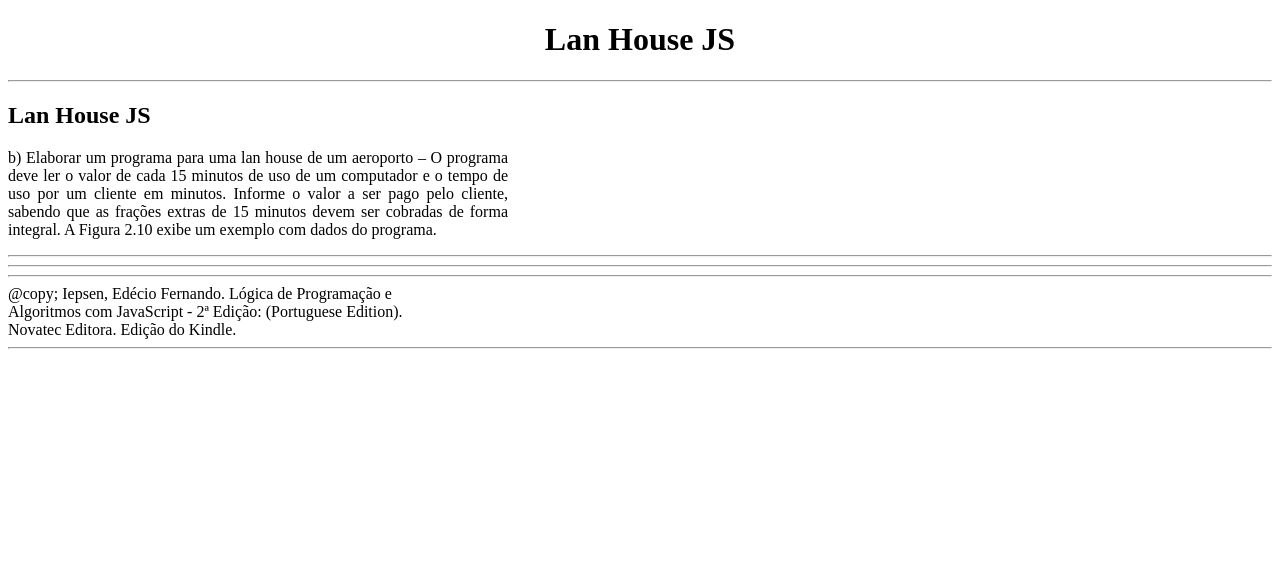
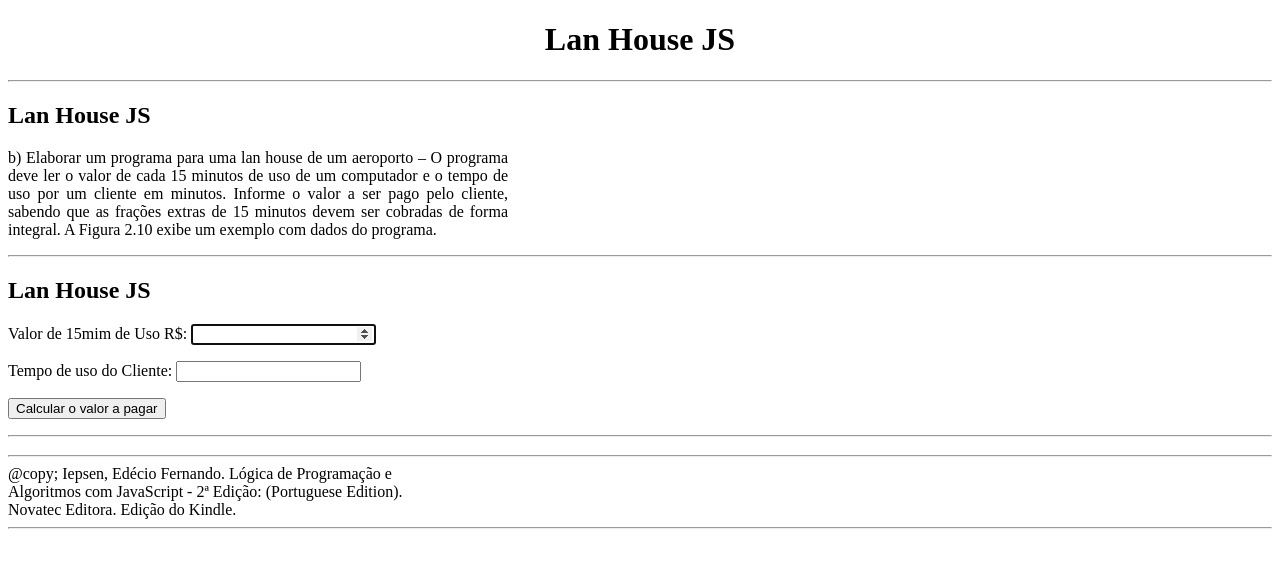
Before and after one commit to pedro-filho-81/aulas-html-css-javascript-1, a plain HTML site: page exemplos/algoritimo-com-js/capitulo02/exercicios/lan-house/lan_house.html in a window 1280 px wide. Drawn offline with Linux system fonts and the light colour scheme.

Commit message:
Update lan_house.html

```diff
--- a/exemplos/algoritimo-com-js/capitulo02/exercicios/lan-house/lan_house.html
+++ b/exemplos/algoritimo-com-js/capitulo02/exercicios/lan-house/lan_house.html
@@ -26,17 +26,37 @@
    <hr>
 
    <main>
+      <section id="questionario">
          <h2>Lan House JS</h2>
          <p>
             b) Elaborar um programa para uma lan house de um aeroporto – O programa deve ler o valor de cada 15 minutos de uso de um computador e o tempo de uso por um cliente em minutos. Informe o valor a ser pago pelo cliente, sabendo que as frações extras de 15 minutos devem ser cobradas de forma integral. A Figura 2.10 exibe um exemplo com dados do programa.
          </p>
+      </section>
       <hr>
 
+      <section id="formulario">
+         <h2>Lan House JS</h2>
          <form action="#">
-
+            <p>
+               <label for="inValor">Valor de 15mim de Uso R$:
+                  <input type="number" id="inValor" step="0.01" min="0" required autofocus>
+               </label>
+            </p>
+            <p>
+               <label for="inValorCliente">Tempo de uso do Cliente:
+                  <input type="number" id="inValorCliente" min="0" step="0.01" required>
+               </label>
+            </p>
+            <p>
+               <input type="submit" value="Calcular o valor a pagar">
+            </p>
          </form>
+      </section>
       <hr>
 
+      <section id="resultado">
+         <h3></h3>
+      </section>
 
    </main>
    <hr>
```
Lines whose indentation alone changed are shown as unchanged.
